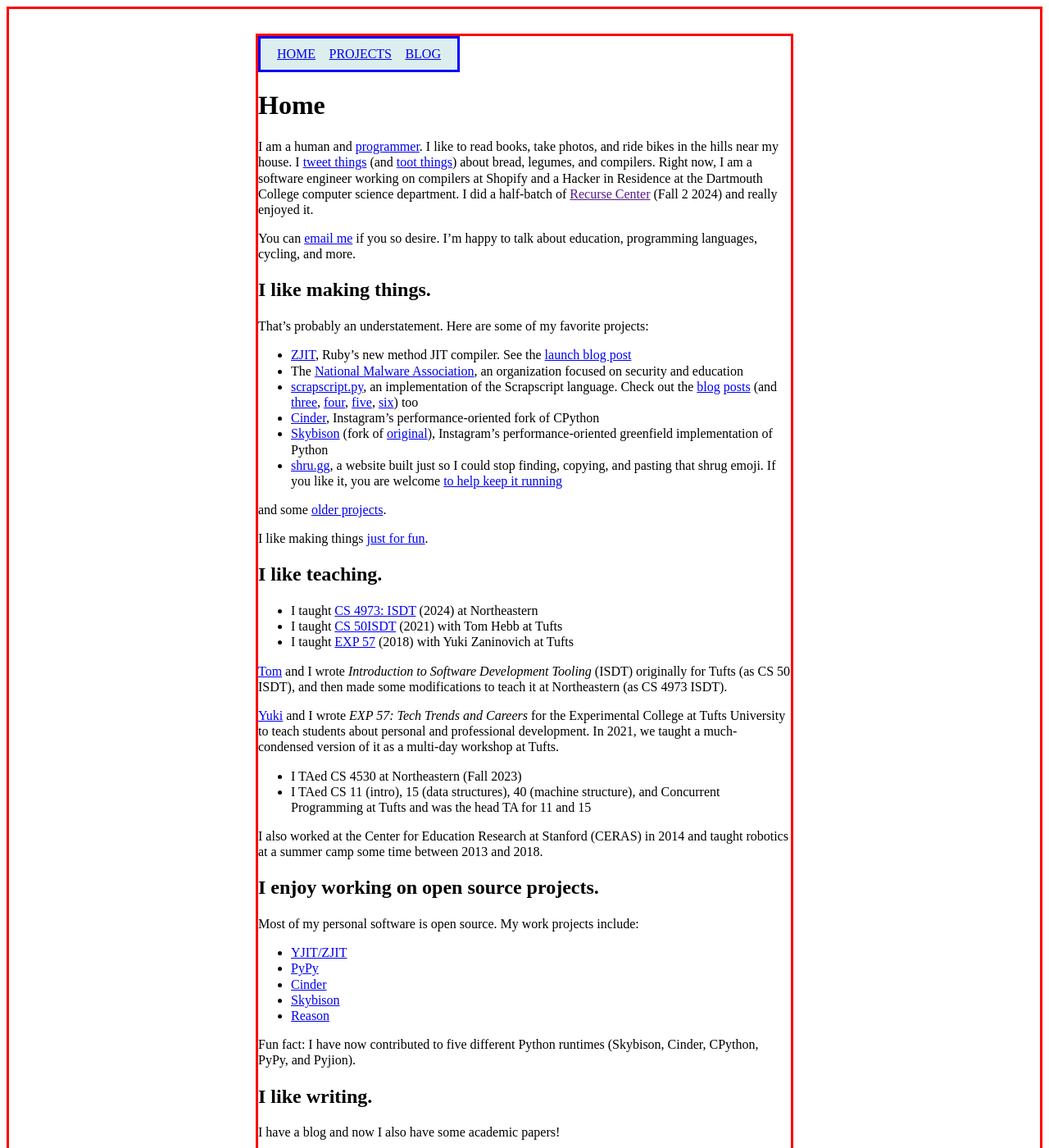
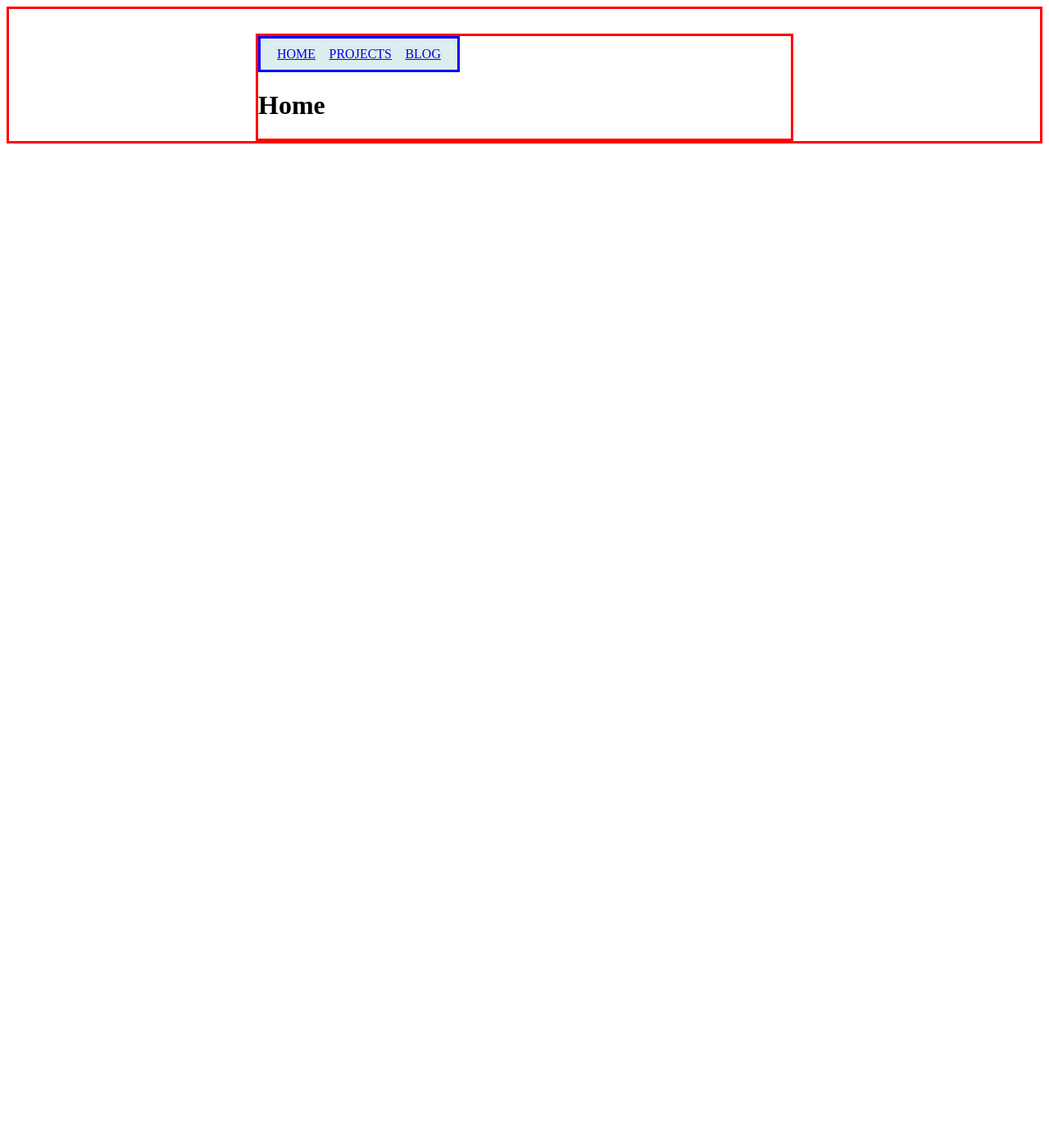
Before and after one commit to ElPatatone/ElPatatone.github.io, a Jekyll site: the page built from index.md, in a window 1280 px wide and 1400 px high. Shown: the whole window at 82% size. Built offline with Jekyll 4.4.1, drawn with Linux system fonts in a browser that asks for light colours; some of the changed text lies outside the part shown.

Commit message:
fix: remove the text from index.md

```diff
--- a/index.md
+++ b/index.md
@@ -2,104 +2,3 @@
 title: Home
 layout: default
 ---
-
-I am a human and [programmer](https://github.com/tekknolagi). I like to read
-books, take photos, and ride bikes in the hills near my house. I [tweet
-things](https://twitter.com/tekknolagi) (and [toot
-things](https://mastodon.social/@tekknolagi)) about bread, legumes, and
-compilers. Right now, I am a software engineer working on compilers at Shopify
-and a Hacker in Residence at the Dartmouth College computer science department.
-I did a half-batch of [Recurse Center]({{site.rc_scout}}) (Fall 2 2024) and
-really enjoyed it.
-
-You can [email me](mailto:contact@bernsteinbear.com) if you so desire. I'm
-happy to talk about education, programming languages, cycling, and more.
-
-## I like making things.
-
-That's probably an understatement. Here are some of my favorite projects:
-
-* [ZJIT](https://github.com/ruby/ruby/tree/master/zjit), Ruby's new method JIT
-  compiler. See the [launch blog post](https://railsatscale.com/2025-05-14-merge-zjit/)
-* The [National Malware Association](https://nationalmalware.org/), an
-  organization focused on security and education
-* [scrapscript.py](https://github.com/tekknolagi/scrapscript), an
-  implementation of the Scrapscript language. Check out the [blog](/blog/scrapscript/)
-  [posts](/blog/scrapscript-baseline/) (and [three](/blog/scrapscript-tricks/),
-  [four](/blog/type-inference/), [five](/blog/row-poly/), [six](/blog/scrapscript-ir/)) too
-* [Cinder](https://github.com/facebookincubator/cinder), Instagram's
-  performance-oriented fork of CPython
-* [Skybison](https://github.com/tekknolagi/skybison) (fork of
-  [original](https://github.com/facebookexperimental/skybison)), Instagram's
-  performance-oriented greenfield implementation of Python
-* [shru.gg](https://shru.gg), a website built just so I could stop
-  finding, copying, and pasting that shrug emoji. If you like it, you are
-  welcome [to help keep it running](https://github.com/sponsors/tekknolagi)
-
-and some [older projects](/older-projects/).
-
-I like making things [just for fun](https://justforfunnoreally.dev/).
-
-## I like teaching.
-
-* I taught [CS 4973: ISDT](/isdt/) (2024) at Northeastern
-* I taught [CS 50ISDT](/isdt/) (2021) with Tom Hebb at Tufts
-* I taught [EXP 57](/excollege/) (2018) with Yuki Zaninovich at Tufts
-
-[Tom](https://tchebb.me/) and I wrote *Introduction to Software Development
-Tooling* (ISDT) originally for Tufts (as CS 50 ISDT), and then made some
-modifications to teach it at Northeastern (as CS 4973 ISDT).
-
-[Yuki](https://yzan424.github.io/) and I wrote *EXP 57: Tech Trends and
-Careers* for the Experimental College at Tufts University to teach students
-about personal and professional development. In 2021, we taught a
-much-condensed version of it as a multi-day workshop at Tufts.
-
-* I TAed CS 4530 at Northeastern (Fall 2023)
-* I TAed CS 11 (intro), 15 (data structures), 40 (machine structure), and
-  Concurrent Programming at Tufts and was the head TA for 11 and 15
-
-I also worked at the Center for Education Research at Stanford (CERAS) in 2014
-and taught robotics at a summer camp some time between 2013 and 2018.
-
-## I enjoy working on open source projects.
-
-Most of my personal software is open source. My work projects include:
-
-* [YJIT/ZJIT](https://github.com/ruby/ruby)
-* [PyPy](https://github.com/pypy/pypy)
-* [Cinder](https://github.com/facebookincubator/cinder)
-* [Skybison](https://github.com/tekknolagi/skybison)
-* [Reason](https://github.com/facebook/reason)
-
-Fun fact: I have now contributed to five different Python runtimes (Skybison,
-Cinder, CPython, PyPy, and Pyjion).
-
-## I like writing.
-
-I have a blog and now I also have some academic papers!
-
-* *Partial Evaluation, Whole-Program Compilation* \
-  Chris Fallin, **Maxwell Bernstein** \
-  in PLDI 2025 \
-  [[PDF](/assets/img/wasm-partial-eval.pdf)] [[ARX](https://arxiv.org/abs/2411.10559)]
-* *Dr Wenowdis: Specializing dynamic language C extensions using type information* \
-  **Maxwell Bernstein**, CF Bolz-Tereick \
-  in PLDI SOAP 2024 \
-  [[PDF](/assets/img/dr-wenowdis.pdf)] [[DOI](https://doi.org/10.1145/3652588.3663316)] [[ARX](https://arxiv.org/abs/2403.02420)]
-
-## I will happily talk in front of people.
-
-* Invited guest lecture for Dartmouth [CS 59](https://cosc59.gitlab.io/) on dynamic language runtimes at scale, November 2024
-* [*Dr Wenowdis: Specializing dynamic language C extensions using type information*](/assets/img/dr-wenowdis-slides.pdf) (PDF) at PLDI SOAP 2024
-* [*Compiling ML models*](/assets/img/compiling-ml-models.pdf) (PDF) at NEU Software Day 2023
-* [*Cinder: We didn't start the fire*](/assets/img/ecoop2022.pdf) (PDF) at [ECOOP 2022](https://2022.ecoop.org/details/ICOOOLPS-2022-papers/5/Cinder-We-didn-t-start-the-fire) (invited talk)
-* *How Git works* at Tufts PolyHack 2019
-
-## I have some fun facts.
-
-* I [adopted the Person Biking emoji 🚴](https://twitter.com/unicode/status/1341803011501223936).
-* I once biked across Germany (Tübingen to Puttgarden).
-* I walked the entire [Walking City Trail](https://www.bostontrails.org/) in
-  one day. It took 10 hours of moving time and 2 hours of eating time.
-* I used to sell bread on the Internet.
```
Also changed, not shown: 7 other files.
